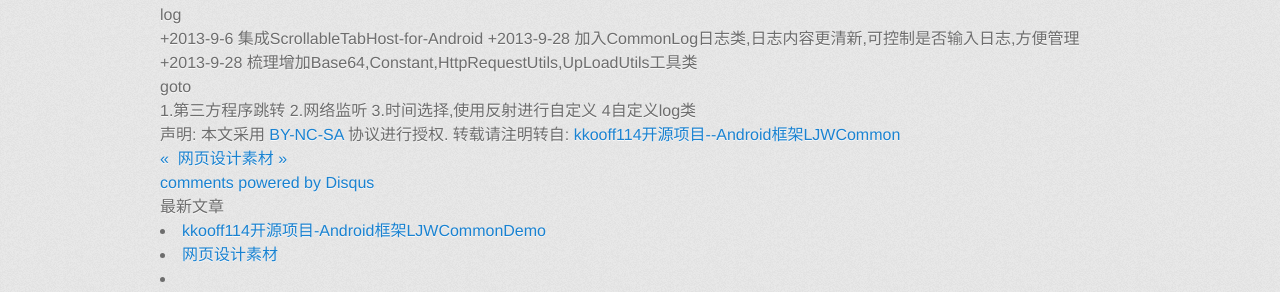
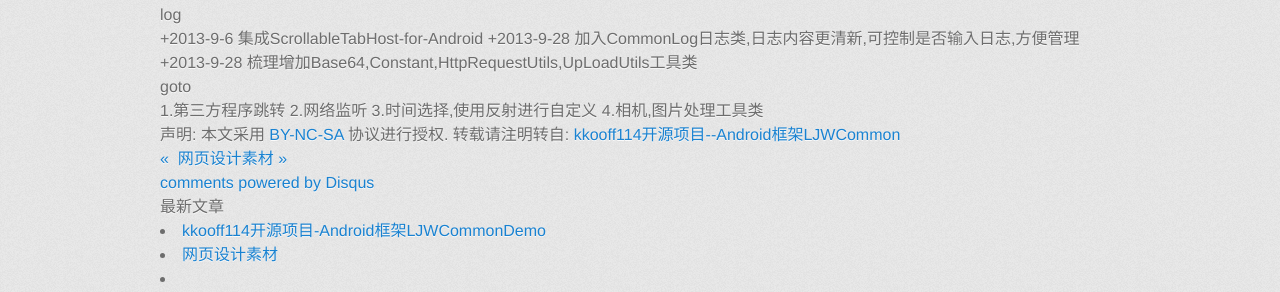
Before and after one commit to kkooff114/kkooff114_blog, a Jekyll site: the page built from _posts/2013-9-6-kkooff114开源项目-Android框架LJWCommon.md, in a window 1280 px wide. Shown: the part 1039-1331 px from the top of the page. Built offline with Jekyll 4.4.1, drawn with Linux system fonts in a browser that asks for light colours; nearby versions of some CDN libraries; Markdown is read by kramdown in place of the engine named in the settings; comment, search, counter and statistics services are not loaded.

Commit message:
new post

```diff
--- a/_posts/2013-9-6-kkooff114开源项目-Android框架LJWCommon.md
+++ b/_posts/2013-9-6-kkooff114开源项目-Android框架LJWCommon.md
@@ -44,4 +44,4 @@ keywords: kkooff114,android,框架
 1.第三方程序跳转
 2.网络监听
 3.时间选择,使用反射进行自定义
-4自定义log类
+4.相机,图片处理工具类
```
